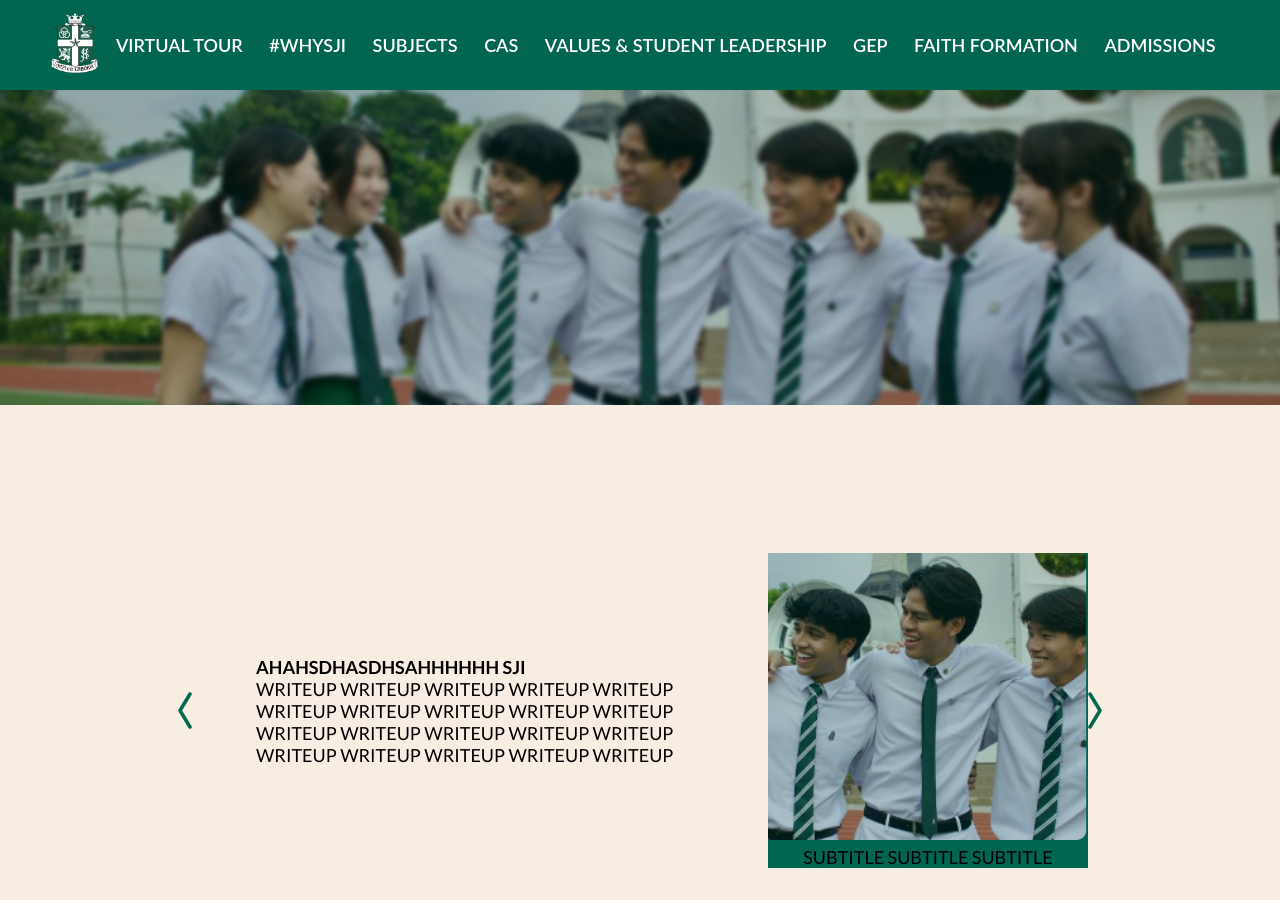
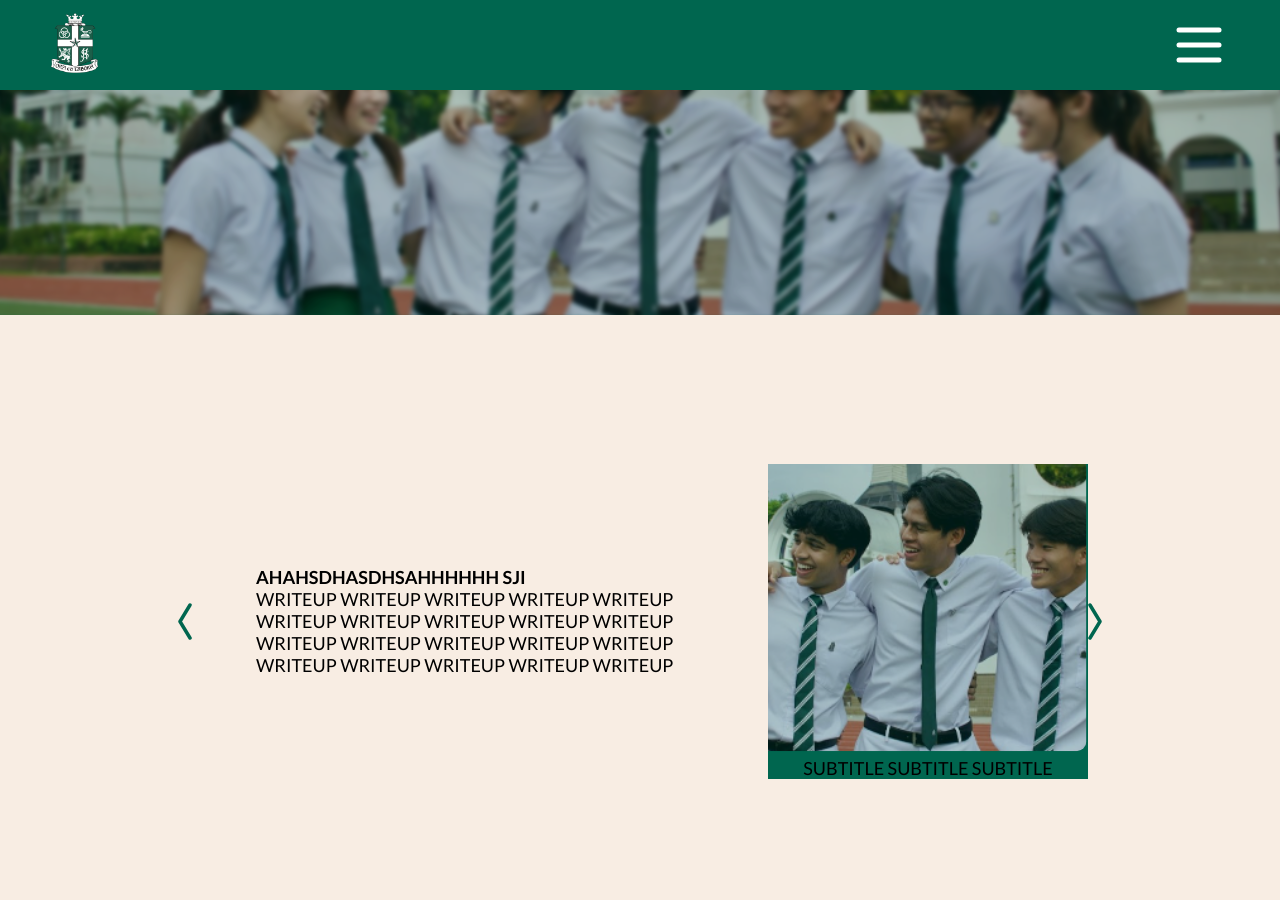
Before and after one commit to SJICodingCAS/ib-open-house, a Jekyll site: the page built from index.html, in a window 1280 px wide and 900 px high. Built offline with Jekyll 4.4.1, drawn with Linux system fonts in a browser that asks for light colours; some web fonts are replaced.

Commit message:
add mobile compatible navbar

```diff
--- a/_includes/navbar.html
+++ b/_includes/navbar.html
@@ -6,11 +6,41 @@
         padding: 1% 4% 1% 4%;
     }
 
-    .nav-container {
+    .nav-container-desktop {
         display: flex;
         flex-direction: row;
         align-items: center;
         flex-wrap: wrap;
+    }
+
+    .nav-container-mobile {
+        display: flex;
+        flex-direction: row;
+        align-items: center;
+        justify-content: space-between;
+        flex-wrap: wrap;
+    }
+
+    @media screen and (max-width: 1300px) {
+        .nav-container-desktop {
+            display: none;
+        }
+
+        .navbar {
+            position: fixed;
+            z-index: 100;
+        }
+    }
+
+    @media screen and (min-width: 1300px) {
+        .nav-container-mobile {
+            display: none;
+        }
+    }
+
+    .nav-icon {
+        height: 60px;
+        color: #FFFFFF;
     }
 
     .nav-logo {
@@ -28,8 +58,30 @@
         text-decoration: none;
         /* All Caps */
         text-transform: uppercase;
+    }
 
+    .nav-contents-mobile > .nav-element {
+        flex-grow: 0;
+        border-bottom: solid #FFFFFF;
+        padding: 5%;
     }
+
+    .nav-contents-mobile {
+        position: fixed;
+        height: 100vh;
+        width: 50vw;
+        margin-left: 50vw;
+        background-color: #00664F;
+        display: flex;
+        flex-direction: column;
+        justify-content: start;
+        display: none;
+        z-index: 100;
+
+        /* Animation for coming out from right */
+        transition: 2.2s cubic-bezier(.36,-0.01,0,.77);
+    }
+
     .nav-element:hover {
         color: white;
         text-decoration: underline;
@@ -38,7 +90,7 @@
 </style>
 
 <div class="navbar">
-    <div class="nav-container">
+    <div class="nav-container-desktop">
         <a href="/"> <img class="nav-logo" src="{{ '/assets/images/sji_logo.png' | relative_url }}"  alt="SJI Logo"> </a>
         <a class="nav-element" href="/virtual-tour/">Virtual Tour</a>
         <a class="nav-element" href="/whysji/">#WHYSJI</a>
@@ -49,4 +101,37 @@
         <a class="nav-element" href="/faith-formation/">Faith Formation</a>
         <a class="nav-element" href="/admissions/">Admissions</a>
     </div>
+    <div class="nav-container-mobile">
+        <a href="/"> <img class="nav-logo" src="{{ '/assets/images/sji_logo.png' | relative_url }}"  alt="SJI Logo"> </a>
+        <svg class="nav-icon" id="nav-menu-btn" viewBox="0 0 24 24" fill="none" xmlns="http://www.w3.org/2000/svg">
+            <path d="M4 18L20 18" stroke="#FFFFFF" stroke-width="2" stroke-linecap="round"/>
+            <path d="M4 12L20 12" stroke="#FFFFFF" stroke-width="2" stroke-linecap="round"/>
+            <path d="M4 6L20 6" stroke="#FFFFFF" stroke-width="2" stroke-linecap="round"/>
+            </svg>
+    </div>
+
+
+    <div class="nav-contents-mobile">
+        <a class="nav-element" href="/virtual-tour/">Virtual Tour</a>
+        <a class="nav-element" href="/whysji/">#WHYSJI</a>
+        <a class="nav-element" href="/subjects/">Subjects</a>
+        <a class="nav-element" href="/CAS">CAS</a>
+        <a class="nav-element" href="/values-and-student-leadership/">Values & Student Leadership</a>
+        <a class="nav-element" href="/GEP/">GEP</a>
+        <a class="nav-element" href="/faith-formation/">Faith Formation</a>
+        <a class="nav-element" href="/admissions/">Admissions</a>
+    </div>
 </div>
+
+<script>
+let navToggled = false;
+
+document.getElementById("nav-menu-btn").onclick = () => {
+    navToggled = !navToggled;
+    if (navToggled) {
+        document.getElementsByClassName("nav-contents-mobile")[0].style.display = "flex";
+    } else  {
+        document.getElementsByClassName("nav-contents-mobile")[0].style.display = "none";
+    }
+}
+</script>
```
